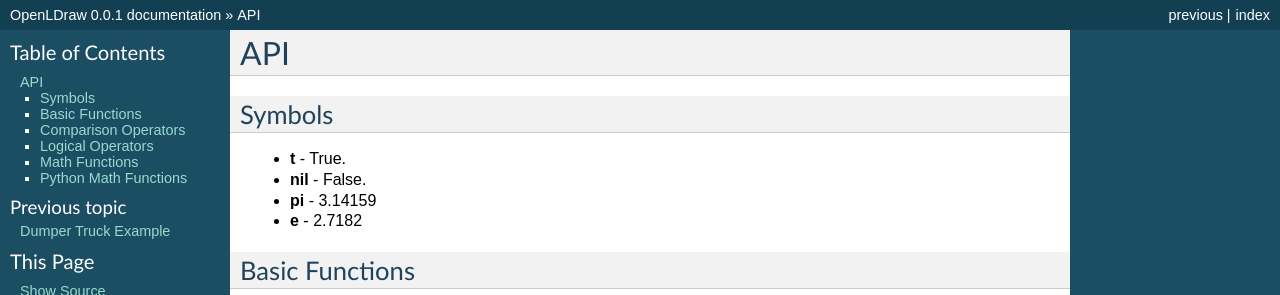
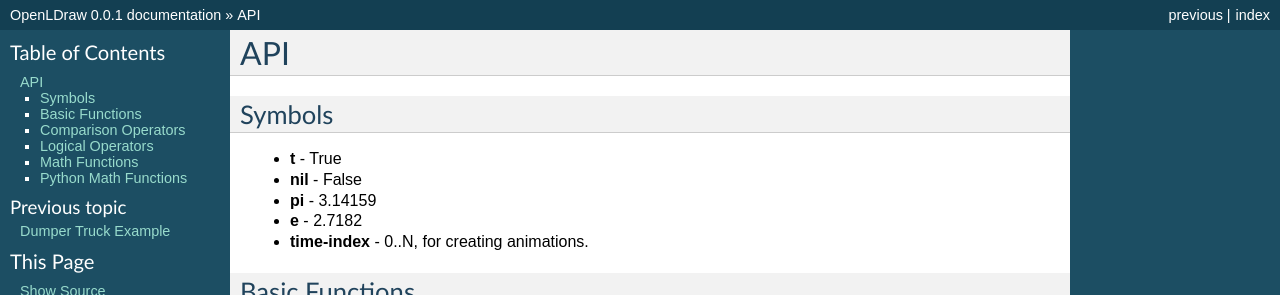
Before and after one commit to HazenBabcock/opensdraw, a Sphinx documentation site: the page built from docs/source/api.rst, in a window 1280 px wide, cut to the strip 0-295 px from the top of the page. Built offline with Sphinx 7.4.7, drawn with Linux system fonts in a browser that asks for light colours.

Commit message:
Add time-index to the list of symbols.

```diff
--- a/docs/source/api.rst
+++ b/docs/source/api.rst
@@ -3,10 +3,11 @@
 
 Symbols
 -------
-* **t** - True.
-* **nil** - False.
+* **t** - True
+* **nil** - False
 * **pi** - 3.14159
 * **e** - 2.7182
+* **time-index** - 0..N, for creating animations.
 
 Basic Functions
 ---------------
```
